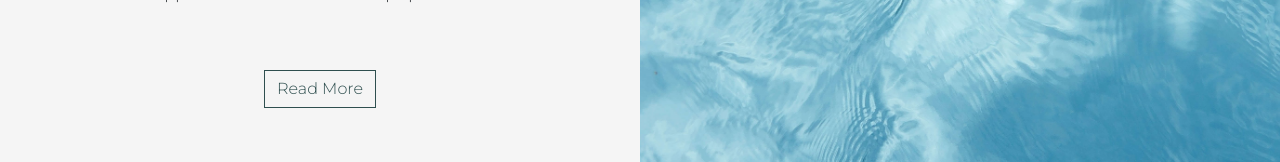
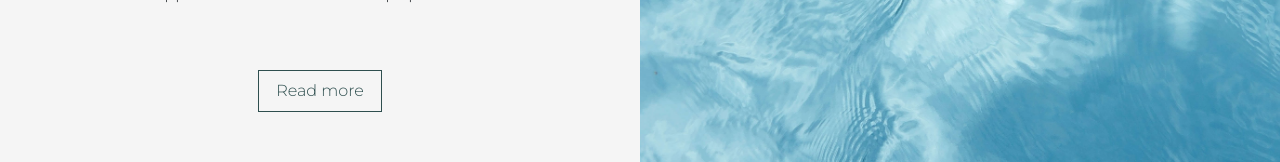
Before and after one commit to Nail-Lounge-of-La-Jolla/nail-lounge, a React (Create React App) app in the folder client/: page / in a window 1280 px wide. Shown: the part 466-628 px from the top of the page. Built offline with nearby package versions, Linux system fonts and the light colour scheme.

Commit message:
fixed link on main page

```diff
--- a/client/src/App.js
+++ b/client/src/App.js
@@ -47,7 +47,7 @@ function App() {
   const Render = () => {
     switch(page){
       case 'main':
-      return <Main />
+      return <Main page={page} setPage={setPage} />
       case 'services':
       return <Services />
       case 'about':
--- a/client/src/views/Main/index.js
+++ b/client/src/views/Main/index.js
@@ -1,8 +1,13 @@
 import React from "react";
 import "./style.css";
 import { Link } from "react-scroll";
+import Nav from 'react-bootstrap/Nav'
 
-const MainPage = () => {
+const MainPage = (props) => {
+  const clickHandler = (event) => {
+    const id = event.target.id
+    props.setPage(id)
+  }
   return (
     <div className="row" id="/">
       <div className="col-md">
@@ -15,7 +20,7 @@ const MainPage = () => {
           <p className="welcome-p">The Nail Lounge of La Jolla is a one stop for all of your nail needs. View our wide range of services and schedule an appointment with one our top specialists!</p>
           <br></br>
           <br></br>
-          <Link to="#about-us"
+          {/* <Link to="#about-us"
            activeClass="active"
            spy={true}
            smooth={true}
@@ -23,7 +28,8 @@ const MainPage = () => {
             <button type="button" className="readMore btn btn-info">
               Read More
             </button>
-          </Link>
+          </Link> */}
+          <Nav.Link onClick={clickHandler} id="about" className="readMore btn btn-info" href="#about-us">Read more</Nav.Link>
         </div>
       </div>
       <div className="col-md">
--- a/client/src/views/Main/style.css
+++ b/client/src/views/Main/style.css
@@ -59,6 +59,9 @@ html {
     border:  darkslategrey solid 1px;
     border-radius: 0;
     font-family: 'Montserrat', sans-serif;
+    /* width: 25%; */
+    margin-left: 40%;
+    margin-right: 40%;
 }
 
 .readMore:hover {
```
